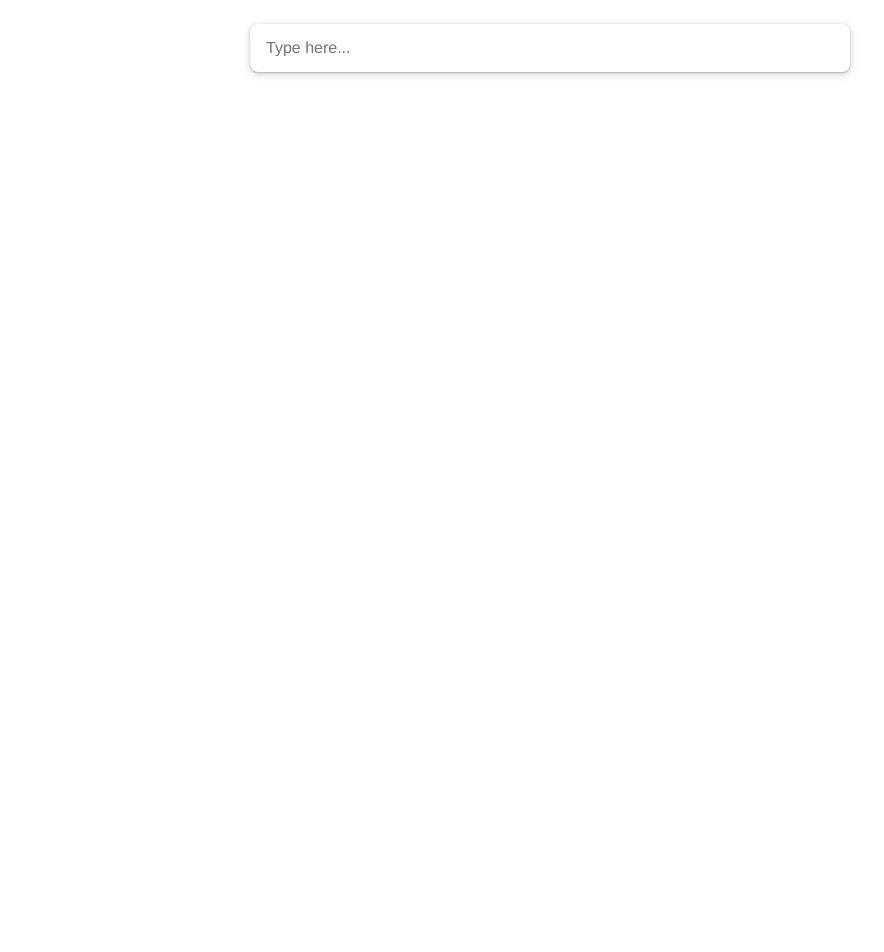
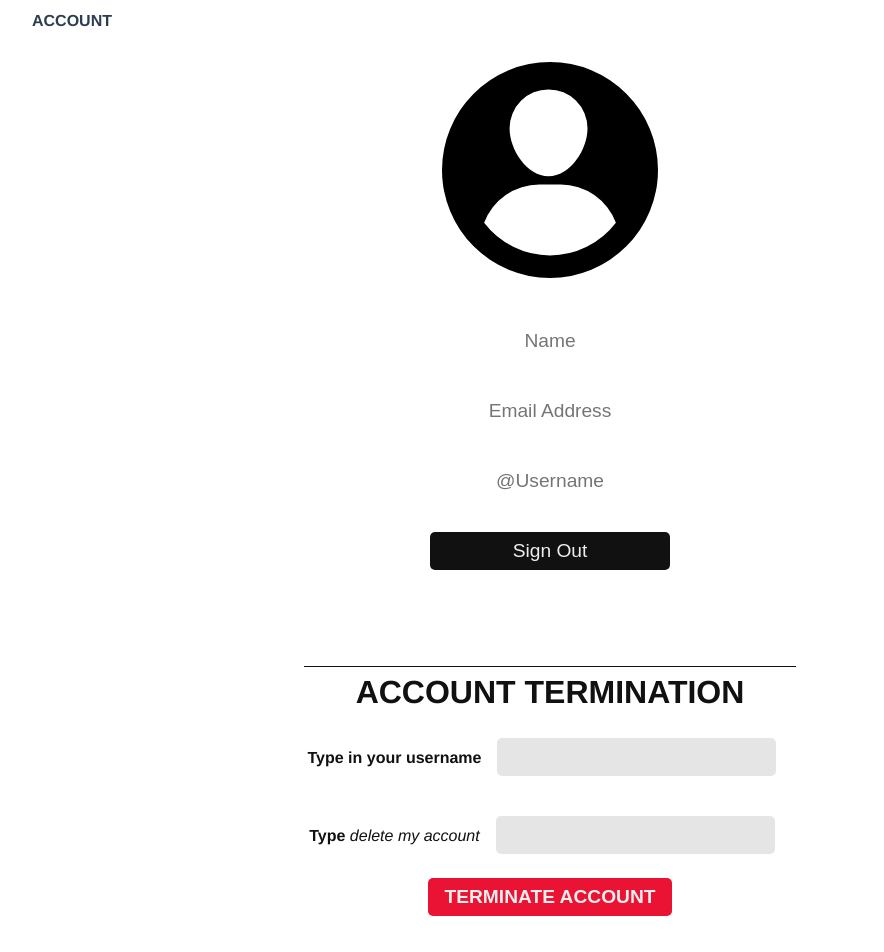
Before and after one commit to KeithAndreRose/crypt, an Angular app: page /profile in a window 1280 px wide. Before the commit this address led to /home. Shown: the part 72-1024 px from the top of the page, without its empty margins (90-974 px from the left). Before the commit the page ends 864 px from the top, so only its background shows below. Built offline with nearby package versions, Linux system fonts and the light colour scheme.

Commit message:
account profile template added

```diff
--- a/src/app/app-routing.module.ts
+++ b/src/app/app-routing.module.ts
@@ -1,12 +1,15 @@
-import { HomeComponent } from './components/home/home.component';
 import { NgModule } from '@angular/core';
 import { Routes, RouterModule } from '@angular/router';
+
+import { ProfileComponent } from './components/profile/profile.component';
+import { HomeComponent } from './components/home/home.component';
 
 
 
 const routes: Routes = [
   {path:'', redirectTo:'home', pathMatch:'full'},
   {path:'home', component:HomeComponent},
+  {path:'profile', component:ProfileComponent},
   {path:'**', redirectTo:'home', pathMatch:'full'},
 
 ];
--- a/src/app/app.component.scss
+++ b/src/app/app.component.scss
@@ -6,7 +6,7 @@
 
 .container{
   overflow: hidden;
-  height: 100vh;
+  // height: 100vh;
   display: grid;
   grid-template-columns: auto minmax(320px,1100px) auto;
   justify-content: space-between;
--- a/src/app/components/navigation/navigation.component.html
+++ b/src/app/components/navigation/navigation.component.html
@@ -30,7 +30,7 @@
       <svg viewBox="0 0 100 100"><path d="M50,5A45,45,0,1,0,95,50,45,45,0,0,0,50,5Zm-.6,11.42A16.23,16.23,0,0,1,65.63,32.65c0,9-7.27,20-16.23,20s-16.24-11-16.24-20A16.23,16.23,0,0,1,49.4,16.42ZM50,85.58A34.51,34.51,0,0,1,22.55,72a24.52,24.52,0,0,1,23-15.94h8.94A24.52,24.52,0,0,1,77.45,72,34.51,34.51,0,0,1,50,85.58Z"/></svg>
       <div class="profile-menu">
           <span></span>
-          <a href="" class="profile-menu-username">@USERNAME</a>
+          <a href="" class="profile-menu-username" routerLink="../profile">@USERNAME</a>
           <a href="" class="profile-menu-link">Dashboard</a>
           <a href="" class="profile-menu-link">Make A Post</a>
           <a href="" class="profile-menu-link">Settings</a>
--- a/src/app/components/navigation/navigation.component.ts
+++ b/src/app/components/navigation/navigation.component.ts
@@ -1,4 +1,5 @@
 import { Component, OnInit, Output, EventEmitter } from '@angular/core';
+import { Router } from '@angular/router';
 
 @Component({
   selector: 'app-navigation',
@@ -8,7 +9,7 @@ import { Component, OnInit, Output, EventEmitter } from '@angular/core';
 export class NavigationComponent implements OnInit {
   @Output() navEvent = new EventEmitter<Object>();
 
-  constructor() { }
+  constructor(public router:Router) { }
 
   ngOnInit() {
 
@@ -20,6 +21,8 @@ export class NavigationComponent implements OnInit {
 
   brandClick(){
     if(document.body.clientWidth < 701)
-      this.toggleMainMenu()
+      this.toggleMainMenu();
+    else
+      this.router.navigateByUrl('home');
   }
 }
--- a/src/app/components/profile/profile.component.html
+++ b/src/app/components/profile/profile.component.html
@@ -1,13 +1,48 @@
 <div class="profile-wrapper">
-  <img src="" alt="">
+  <span>ACCOUNT</span>
 
-  <label for="email">Email</label>
-  <input type="email" name="email" id="email">
+  <div class="profile-image">
+    <svg  viewBox="0 0 100 100"><path d="M50,5A45,45,0,1,0,95,50,45,45,0,0,0,50,5Zm-.6,11.42A16.23,16.23,0,0,1,65.63,32.65c0,9-7.27,20-16.23,20s-16.24-11-16.24-20A16.23,16.23,0,0,1,49.4,16.42ZM50,85.58A34.51,34.51,0,0,1,22.55,72a24.52,24.52,0,0,1,23-15.94h8.94A24.52,24.52,0,0,1,77.45,72,34.51,34.51,0,0,1,50,85.58Z"></path></svg>
+  </div>
 
-  <label for="username">Username</label>
-  <input type="text" name="username" id="username">
+  <div>
+      <input class="profile-input" type="text" name="name" placeholder="Name" id="name">
+  </div>
 
-  <label for="name">Name</label>
-  <input type="text" name="name" id="name">
+  <div>
+    <input class="profile-input" type="email" name="email" placeholder="Email Address" id="email">
+  </div>
+
+  <div>
+    <input class="profile-input" type="text" name="username" placeholder="@Username" id="username">
+  </div>
+
+
+  <div>
+    <input class="sign-out" type="button" value="Sign Out">
+  </div>
+
+  <!-- <div >
+    <input class="terminate-account" type="button" value="Terminate Account" (click)="accountTermination()">
+  </div>
+   -->
+  <div class="terminate-account-confirmation">
+    <h1>
+      ACCOUNT TERMINATION
+    </h1>
+    <div>
+      <label for="confirm-kill-step1">Type in your username</label>
+      <input class="terminate-confirm" type="text" name="confirm-kill-step1" id="confirm-kill-step1" #step1>
+    </div>
+    <div>
+      <label for="confirm-kill-step2">Type <i>delete my account</i></label>
+      <input class="terminate-confirm" type="text" name="confirm-kill-step2" id="confirm-kill-step2" #step2>
+    </div>
+    <div>
+      <button class="terminate-account" type="button" value="Terminate Account" (click)="terminateAccount(step1.value, step2.value, terminateConfrim)" #terminateConfrim>
+        TERMINATE ACCOUNT
+      </button>
+    </div>
+  </div>
 
 </div>
--- a/src/app/components/profile/profile.component.scss
+++ b/src/app/components/profile/profile.component.scss
@@ -0,0 +1,146 @@
+.profile-wrapper {
+  display: flex;
+  flex-direction: column;
+  justify-content: center;
+  justify-items: center;
+  align-items: center;
+  align-content: center;
+}
+
+span{
+  width: 100%;
+  align-self: left;
+  justify-self: left;
+  text-align: left;
+  font-weight: bold;
+  font: 1.4rem;
+}
+
+div {
+  margin: 1rem;
+}
+
+.profile-image {
+  position: relative;
+  width: 15rem;
+  height: 15rem;
+  border-radius: 50%;
+  cursor: pointer;
+
+  &::after{
+    position: absolute;
+    top: 0;
+    left: 0;
+    width: 15rem;
+    height: 15rem;
+    border-radius: 50%;
+    display:flex;
+    flex-direction:row;
+    align-items: center;
+    justify-content: center;
+    background: rgba(0, 0, 0, 0.7);
+    content: 'UPLOAD';
+    color: #fff;
+    font-weight: bold;
+    font-size: 1.5rem;
+    opacity: 0;
+    transition: all ease 300ms;
+  }
+
+  &:hover{
+
+    &::after{
+      opacity: 1;
+    }
+  }
+}
+
+
+
+input,
+button{
+  border: none;
+  min-width: 15rem;
+  font-size: 1.2rem;
+  border-radius: 5px;
+  padding: 0.5rem 1rem;
+  text-align: center;
+  background: none;
+}
+
+
+.profile-input {
+  &:hover{
+    background: rgba(0, 0, 0, 0.1);
+  }
+}
+
+.sign-out{
+  border-radius: 5px;
+  background: #111;
+  color: #eee;
+  cursor: pointer;
+  transition: all ease 500ms;
+
+  &:hover{
+    padding: .7rem 1rem;
+    background: rgba(0, 0, 0, 1);
+  }
+}
+
+.terminate-account{
+  border-radius: 5px;
+  background: rgb(235, 19, 51);
+  font-weight: 600;
+  color: #eee;
+  cursor: pointer;
+  transition: all ease 500ms;
+
+  &.failed{
+    animation: shake 200ms 2 linear;
+  }
+
+  &:hover{
+    padding: 1rem;
+    background: rgb(255, 0, 38);
+  }
+}
+
+.terminate-account-confirmation{
+  display: flex;
+  flex-direction: column;
+  justify-content: center;
+  justify-items: center;
+  align-items: center;
+  align-content: center;
+  font-weight: bold;
+  color: #111;
+  border-top: #111 solid thin;
+  margin-top: 5rem;
+  i{
+    font-weight: normal;
+  }
+
+  div{
+    margin: .25rem;
+  }
+}
+
+.terminate-confirm{
+  text-align: left;
+  background: rgba(0, 0, 0, 0.1);
+  margin: 1rem;
+}
+
+
+@keyframes shake {
+  0% {
+    transform: translate(6px, 0);
+  }
+  50% {
+    transform: translate(-6px, 0);
+  }
+  100% {
+    transform: translate(0, 0);
+  }
+}
--- a/src/app/components/profile/profile.component.ts
+++ b/src/app/components/profile/profile.component.ts
@@ -6,10 +6,23 @@ import { Component, OnInit } from '@angular/core';
   styleUrls: ['./profile.component.scss']
 })
 export class ProfileComponent implements OnInit {
+  username = 'test';
 
   constructor() { }
 
   ngOnInit() {
   }
 
+  terminateAccount(username:string, consent:string, self:HTMLButtonElement){
+    if(username === this.username && consent === 'delete my account')
+      console.log('You deleted your account')
+    else
+      self.classList.add('failed')
+      console.log('Oop!')
+      setTimeout(()=>{
+        self.classList.remove('failed')
+      },450);
+
+  }
+
 }
```
